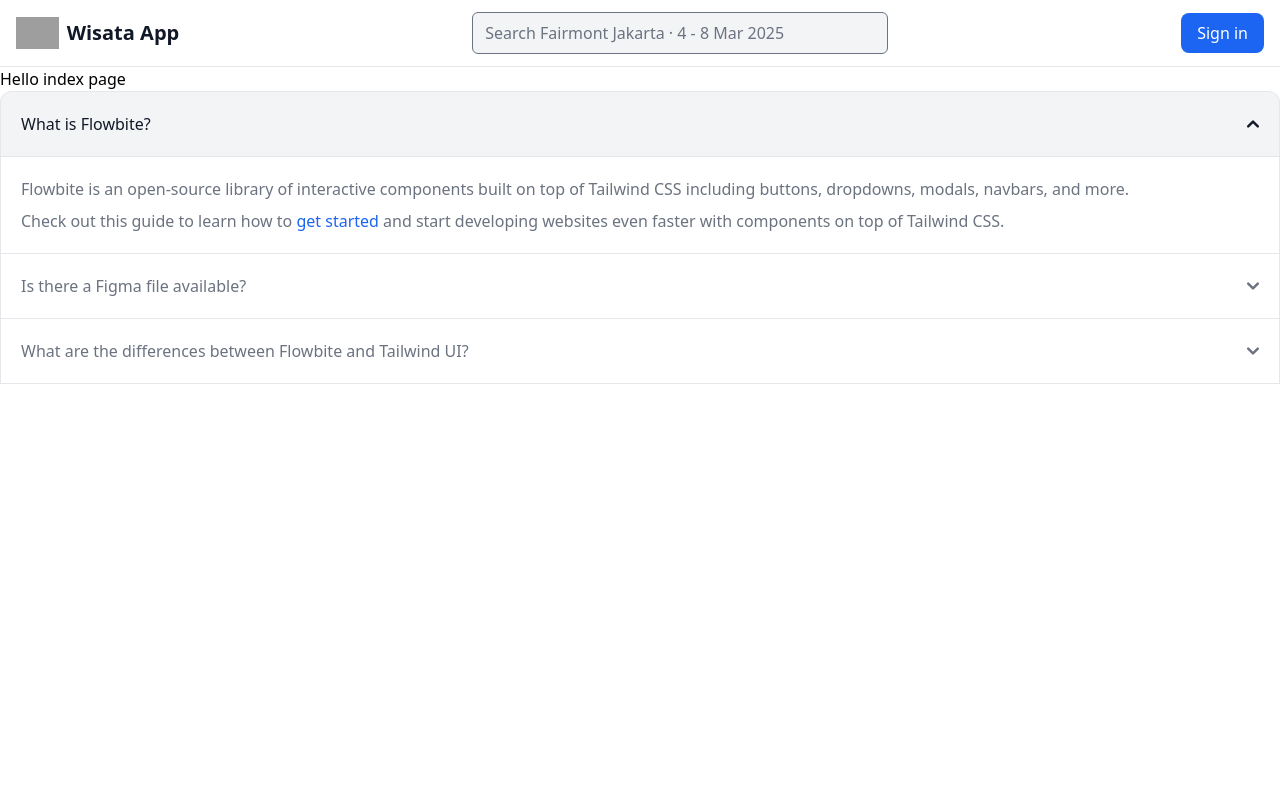
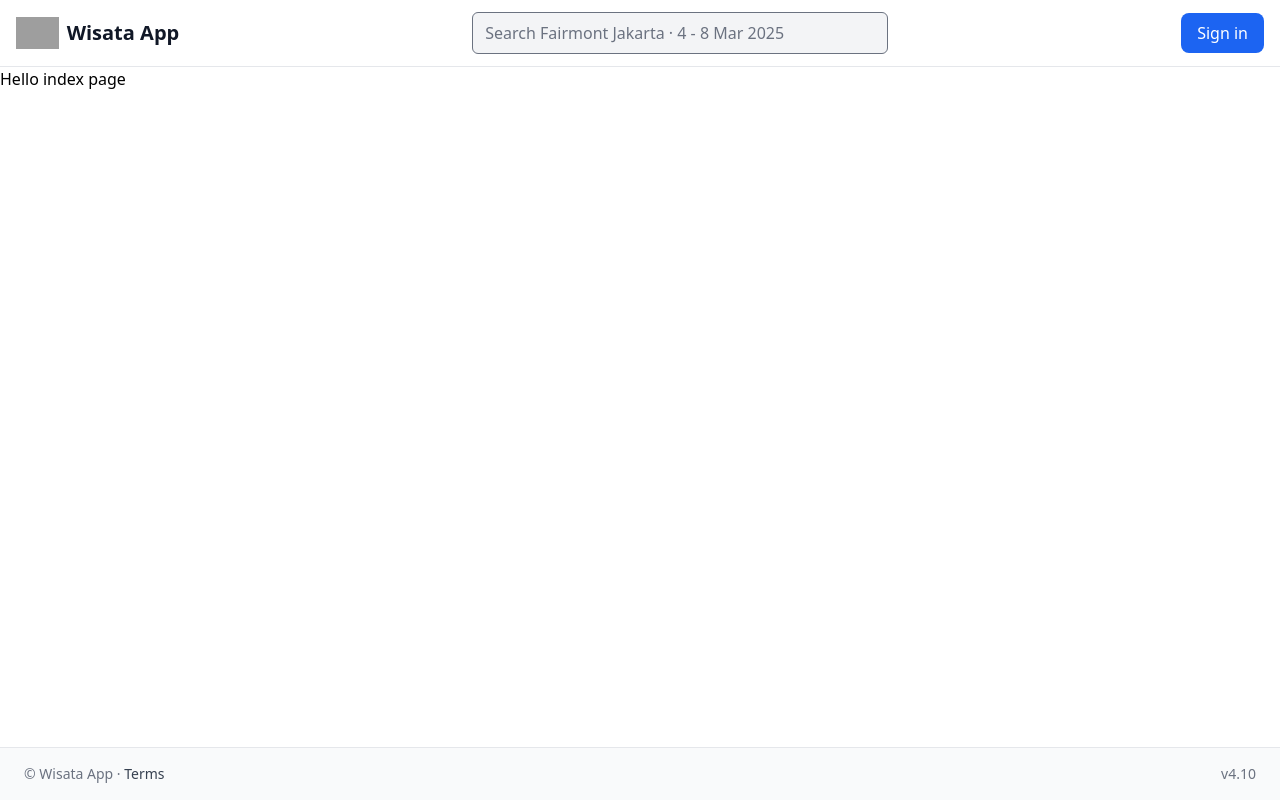
Before and after one commit to RezaNurRochmat13/wisata-app-clone-nuxt, a Nuxt app: page / in a window 1280 px wide. Built offline with nearby package versions, Linux system fonts and the light colour scheme; grey boxes are pictures that could not be loaded.

Commit message:
(feat): add AppHeader and AppFooter components

```diff
--- a/app.vue
+++ b/app.vue
@@ -12,8 +12,8 @@ onMounted(() => {
 
 <template>
   <div class="app-root">
-    <NuxtLayout>
-      <NuxtPage />
-    </NuxtLayout>
+    <AppHeader />
+    <NuxtPage />
+    <AppFooter />
   </div>
 </template>
--- a/components/Accordion.vue
+++ /dev/null
@@ -1,59 +0,0 @@
-<script setup lang="ts">
-defineOptions({
-    name: 'Accordion'
-})
-</script>
-
-<template>
-    <div class="accordion">
-        <div id="accordion-collapse" data-accordion="collapse">
-        <h2 id="accordion-collapse-heading-1">
-            <button type="button" class="flex items-center justify-between w-full p-5 font-medium rtl:text-right text-gray-500 border border-b-0 border-gray-200 rounded-t-xl focus:ring-4 focus:ring-gray-200 dark:focus:ring-gray-800 dark:border-gray-700 dark:text-gray-400 hover:bg-gray-100 dark:hover:bg-gray-800 gap-3" data-accordion-target="#accordion-collapse-body-1" aria-expanded="true" aria-controls="accordion-collapse-body-1">
-            <span>What is Flowbite?</span>
-            <svg data-accordion-icon class="w-3 h-3 rotate-180 shrink-0" aria-hidden="true" xmlns="http://www.w3.org/2000/svg" fill="none" viewBox="0 0 10 6">
-                <path stroke="currentColor" stroke-linecap="round" stroke-linejoin="round" stroke-width="2" d="M9 5 5 1 1 5"/>
-            </svg>
-            </button>
-        </h2>
-        <div id="accordion-collapse-body-1" class="hidden" aria-labelledby="accordion-collapse-heading-1">
-            <div class="p-5 border border-b-0 border-gray-200 dark:border-gray-700 dark:bg-gray-900">
-            <p class="mb-2 text-gray-500 dark:text-gray-400">Flowbite is an open-source library of interactive components built on top of Tailwind CSS including buttons, dropdowns, modals, navbars, and more.</p>
-            <p class="text-gray-500 dark:text-gray-400">Check out this guide to learn how to <a href="/docs/getting-started/introduction/" class="text-blue-600 dark:text-blue-500 hover:underline">get started</a> and start developing websites even faster with components on top of Tailwind CSS.</p>
-            </div>
-        </div>
-        <h2 id="accordion-collapse-heading-2">
-            <button type="button" class="flex items-center justify-between w-full p-5 font-medium rtl:text-right text-gray-500 border border-b-0 border-gray-200 focus:ring-4 focus:ring-gray-200 dark:focus:ring-gray-800 dark:border-gray-700 dark:text-gray-400 hover:bg-gray-100 dark:hover:bg-gray-800 gap-3" data-accordion-target="#accordion-collapse-body-2" aria-expanded="false" aria-controls="accordion-collapse-body-2">
-            <span>Is there a Figma file available?</span>
-            <svg data-accordion-icon class="w-3 h-3 rotate-180 shrink-0" aria-hidden="true" xmlns="http://www.w3.org/2000/svg" fill="none" viewBox="0 0 10 6">
-                <path stroke="currentColor" stroke-linecap="round" stroke-linejoin="round" stroke-width="2" d="M9 5 5 1 1 5"/>
-            </svg>
-            </button>
-        </h2>
-        <div id="accordion-collapse-body-2" class="hidden" aria-labelledby="accordion-collapse-heading-2">
-            <div class="p-5 border border-b-0 border-gray-200 dark:border-gray-700">
-            <p class="mb-2 text-gray-500 dark:text-gray-400">Flowbite is first conceptualized and designed using the Figma software so everything you see in the library has a design equivalent in our Figma file.</p>
-            <p class="text-gray-500 dark:text-gray-400">Check out the <a href="https://flowbite.com/figma/" class="text-blue-600 dark:text-blue-500 hover:underline">Figma design system</a> based on the utility classes from Tailwind CSS and components from Flowbite.</p>
-            </div>
-        </div>
-        <h2 id="accordion-collapse-heading-3">
-            <button type="button" class="flex items-center justify-between w-full p-5 font-medium rtl:text-right text-gray-500 border border-gray-200 focus:ring-4 focus:ring-gray-200 dark:focus:ring-gray-800 dark:border-gray-700 dark:text-gray-400 hover:bg-gray-100 dark:hover:bg-gray-800 gap-3" data-accordion-target="#accordion-collapse-body-3" aria-expanded="false" aria-controls="accordion-collapse-body-3">
-            <span>What are the differences between Flowbite and Tailwind UI?</span>
-            <svg data-accordion-icon class="w-3 h-3 rotate-180 shrink-0" aria-hidden="true" xmlns="http://www.w3.org/2000/svg" fill="none" viewBox="0 0 10 6">
-                <path stroke="currentColor" stroke-linecap="round" stroke-linejoin="round" stroke-width="2" d="M9 5 5 1 1 5"/>
-            </svg>
-            </button>
-        </h2>
-        <div id="accordion-collapse-body-3" class="hidden" aria-labelledby="accordion-collapse-heading-3">
-            <div class="p-5 border border-t-0 border-gray-200 dark:border-gray-700">
-            <p class="mb-2 text-gray-500 dark:text-gray-400">The main difference is that the core components from Flowbite are open source under the MIT license, whereas Tailwind UI is a paid product. Another difference is that Flowbite relies on smaller and standalone components, whereas Tailwind UI offers sections of pages.</p>
-            <p class="mb-2 text-gray-500 dark:text-gray-400">However, we actually recommend using both Flowbite, Flowbite Pro, and even Tailwind UI as there is no technical reason stopping you from using the best of two worlds.</p>
-            <p class="mb-2 text-gray-500 dark:text-gray-400">Learn more about these technologies:</p>
-            <ul class="ps-5 text-gray-500 list-disc dark:text-gray-400">
-                <li><a href="https://flowbite.com/pro/" class="text-blue-600 dark:text-blue-500 hover:underline">Flowbite Pro</a></li>
-                <li><a href="https://tailwindui.com/" rel="nofollow" class="text-blue-600 dark:text-blue-500 hover:underline">Tailwind UI</a></li>
-            </ul>
-            </div>
-        </div>
-        </div>
-    </div>
-</template>
--- /dev/null
+++ b/components/AppFooter.vue
@@ -0,0 +1,22 @@
+<template>
+    <footer class="fixed bottom-0 left-0 w-full flex items-center justify-between px-6 py-4 bg-gray-50 border-t border-gray-200">
+      <!-- Left Section -->
+      <div class="text-sm text-gray-500">
+        © Wisata App ·
+        <a href="#" class="text-gray-700 hover:underline">Terms</a>
+      </div>
+
+      <!-- Right Section -->
+      <div class="text-sm text-gray-500">
+        v4.10
+      </div>
+    </footer>
+</template>
+
+<script setup lang="ts">
+  // No script logic required as this is a static footer component.
+</script>
+
+<style scoped>
+    /* Optional: Scoped styles if needed for tweaks */
+</style>
--- /dev/null
+++ b/components/AppHeader.vue
@@ -0,0 +1,41 @@
+<script setup lang="ts">
+defineOptions({
+	name: 'AppHeader',
+});
+</script>
+
+<template>
+	<div class="navbar">
+		<nav class="flex items-center justify-between px-4 py-3 border-b border-gray-200">
+			<!-- Left Section: Logo -->
+			<div class="flex items-center">
+				<img
+					src="https://project-exterior-technical-test-app.up.railway.app/img/logo.png"
+					alt="Logo"
+					class="h-8 w-auto mr-2"
+				>
+				<span class="text-xl font-semibold text-gray-900">Wisata App</span>
+			</div>
+
+			<!-- Center Section: Search bar -->
+			<div class="flex items-center w-1/3">
+				<input
+					type="text"
+					placeholder="Search Fairmont Jakarta · 4 - 8 Mar 2025"
+					class="w-full px-3 py-2 text-gray-700 bg-gray-100 border rounded-md focus:outline-none focus:ring focus:ring-blue-300"
+				>
+			</div>
+
+			<!-- Right Section: Sign-in Button -->
+			<div>
+				<button
+					class="px-4 py-2 text-white bg-blue-600 rounded-lg hover:bg-blue-700 focus:ring-4 focus:ring-blue-300"
+				>
+					Sign in
+				</button>
+			</div>
+		</nav>
+	</div>
+</template>
+
+<style scoped></style>
--- a/components/Navbar.vue
+++ /dev/null
@@ -1,37 +0,0 @@
-<script setup lang="ts">
-defineOptions({
-    name: 'Navbar'
-})
-</script>
-
-<template>
-    <div class="navbar">
-        <nav class="flex items-center justify-between px-4 py-3 border-b border-gray-200">
-            <!-- Left Section: Logo -->
-            <div class="flex items-center">
-            <img src="@/assets/logo.png" alt="Logo" class="h-8 w-auto mr-2" />
-            <span class="text-xl font-semibold text-gray-900">Wisata App</span>
-            </div>
-
-            <!-- Center Section: Search bar -->
-            <div class="flex items-center w-1/3">
-            <input
-                type="text"
-                placeholder="Search Fairmont Jakarta · 4 - 8 Mar 2025"
-                class="w-full px-3 py-2 text-gray-700 bg-gray-100 border rounded-md focus:outline-none focus:ring focus:ring-blue-300"
-            />
-            </div>
-
-            <!-- Right Section: Sign-in Button -->
-            <div>
-            <button
-                class="px-4 py-2 text-white bg-blue-600 rounded-lg hover:bg-blue-700 focus:ring-4 focus:ring-blue-300"
-            >
-                Sign in
-            </button>
-            </div>
-        </nav>
-    </div>
-</template>
-
-<style scoped></style>
--- a/layouts/default.vue
+++ /dev/null
@@ -1,14 +0,0 @@
-<script setup lang="ts">
-import Navbar from '~/components/Navbar.vue';
-
-</script>
-
-<template>
-    <div class="app-layout">
-        <Navbar />
-        <slot />
-    </div>
-</template>
-
-<style scoped>
-</style>
--- a/nuxt.config.ts
+++ b/nuxt.config.ts
@@ -1,8 +1,12 @@
 // https://nuxt.com/docs/api/configuration/nuxt-config
 export default defineNuxtConfig({
   compatibilityDate: '2024-11-01',
+
+  ssr: false,
+
   devtools: { enabled: true },
+
   modules: [
     '@nuxtjs/tailwindcss',
-  ]
+  ],
 })
--- a/pages/index.vue
+++ b/pages/index.vue
@@ -1,12 +1,10 @@
 <script setup lang="ts">
-import Accordion from '~/components/Accordion.vue';
 
 </script>
 
 <template>
     <div class="app-page">
         Hello index page
-        <Accordion />
     </div>
 </template>
 
```
